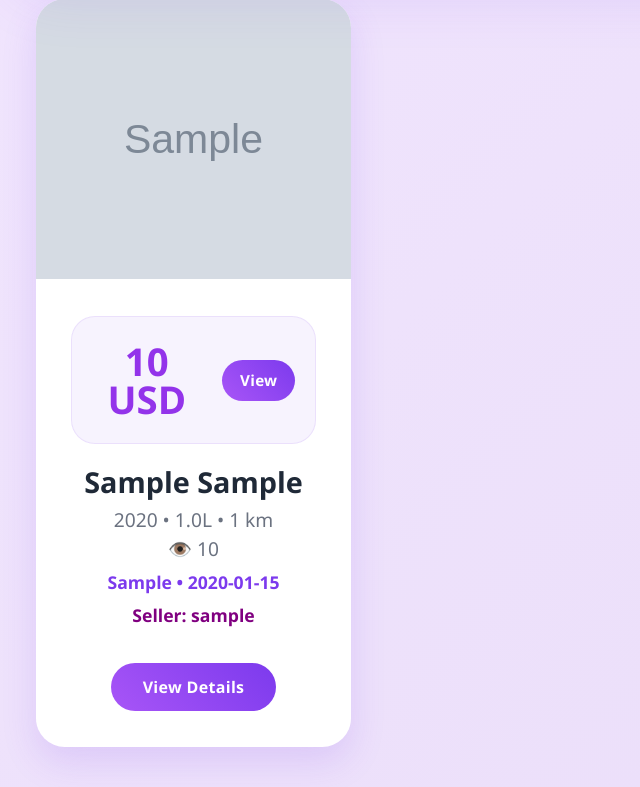
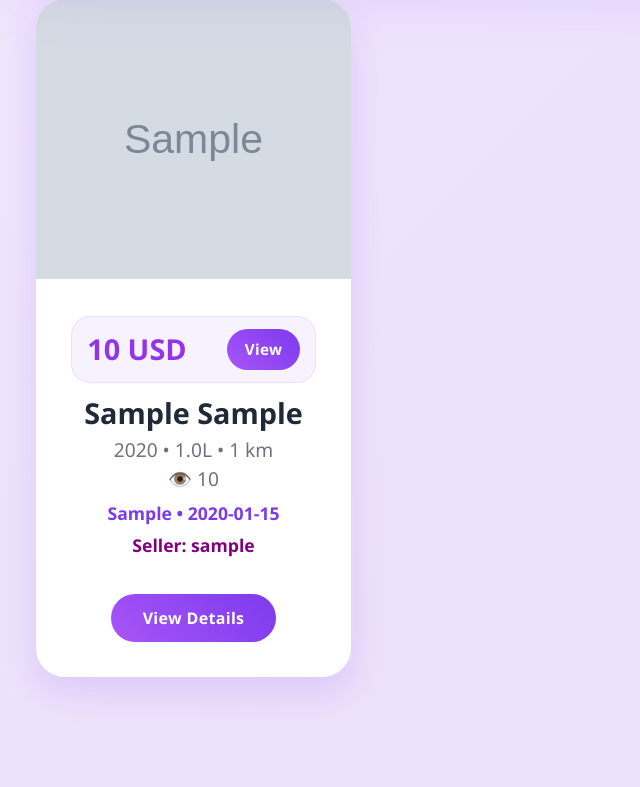
Before and after one commit to heydarovanara6-sudo/CarBazaar, a Flask app: page / in a window 1280 px wide. Shown: the part 1055-1842 px from the top of the page, without its empty margins (0-640 px from the left). Run offline with Flask 3, Linux system fonts and the light colour scheme; tables that the repository leaves empty hold one stand-in row (values such as "Sample post"); grey boxes marked "Sample" are stand-in pictures; some libraries are stand-ins or nearby versions.

Commit message:
Resize price field and cleanup CSS

```diff
--- a/static/style.css
+++ b/static/style.css
@@ -1025,9 +1025,9 @@ main {
     align-items: center;
     gap: 0.8rem;
     background: rgba(124, 58, 237, 0.06);
-    border-radius: 1.5rem;
-    padding: 1.6rem 1.3rem;
-    margin-bottom: 1.5rem;
+    border-radius: 1.2rem;
+    padding: 0.8rem 1rem;
+    margin-bottom: 1rem;
     box-shadow: inset 0 0 0 1px rgba(124, 58, 237, 0.1);
 }
 
@@ -1052,7 +1052,7 @@ main {
 }
 
 .price {
-    font-size: 2.4rem;
+    font-size: 1.8rem;
     font-weight: 900;
     color: var(--purple-600);
     margin-bottom: 0.8rem;
@@ -1413,10 +1413,14 @@ main {
     .main-image img {
         height: 320px;
     }
-<<<<<<< HEAD
+
+    <<<<<<< HEAD
 }
+
 =======
-}/* Alerts / Flash Messages */
+}
+
+/* Alerts / Flash Messages */
 .flashes {
     position: fixed;
     top: 100px;
@@ -1465,4 +1469,3 @@ main {
         transform: translateX(0);
     }
 }
->>>>>>> origin/main
```
